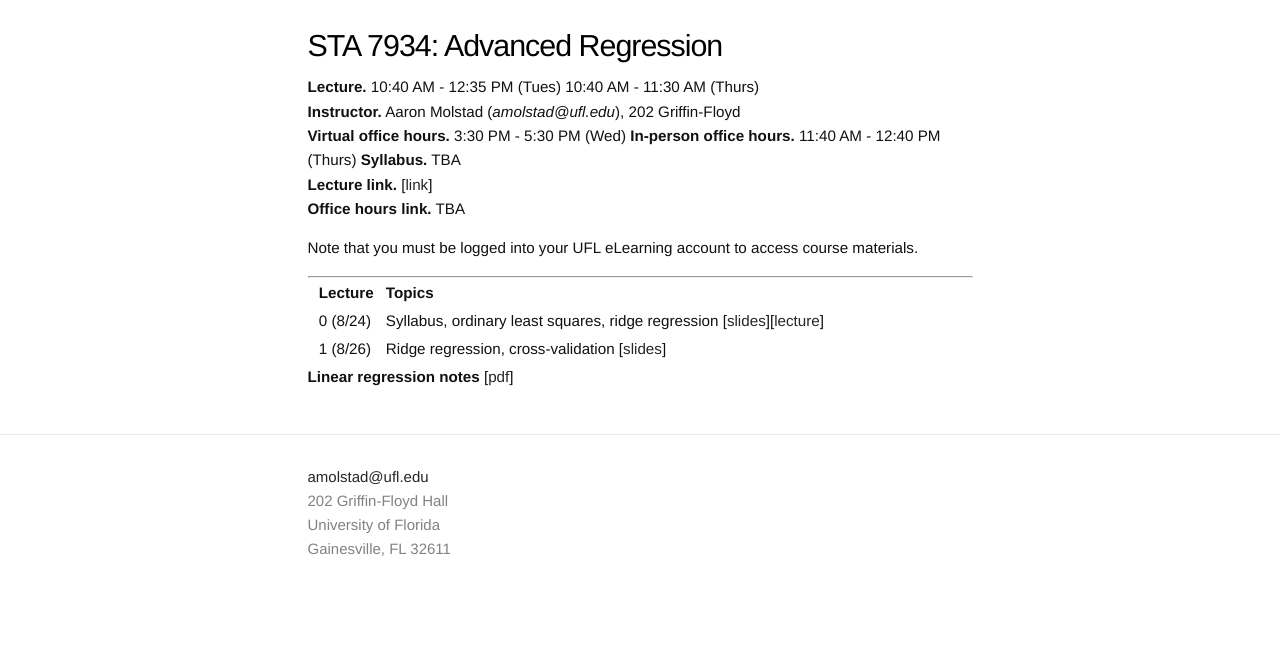
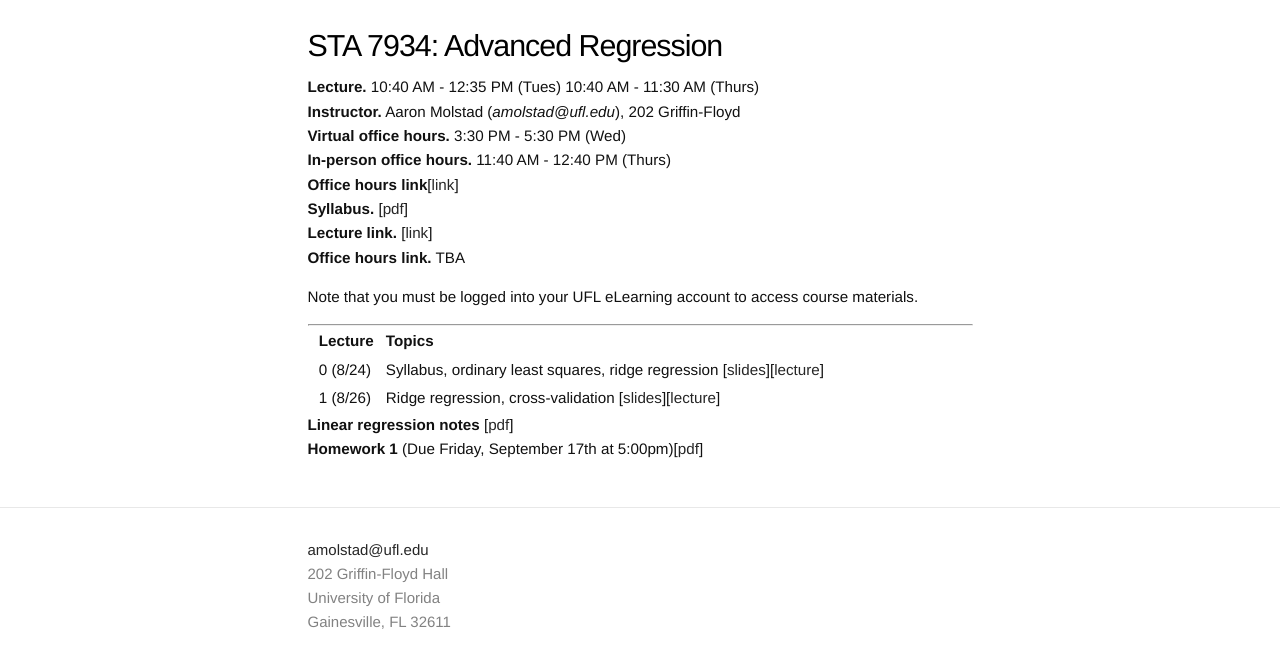
Before and after one commit to ajmolstad/ajmolstad.github.io, a Jekyll site: the page built from F21_STA7934.md, in a window 1280 px wide. Shown: the top 668 px of the page. Built offline with Jekyll 4.4.1, drawn with Linux system fonts in a browser that asks for light colours.

Commit message:
Update F21_STA7934.md

```diff
--- a/F21_STA7934.md
+++ b/F21_STA7934.md
@@ -8,7 +8,8 @@ permalink: /F21_STA7934/
 **Instructor.** Aaron Molstad (*amolstad@ufl.edu*), 202 Griffin-Floyd
 **Virtual office hours.** 3:30 PM - 5:30 PM (Wed)
 **In-person office hours.** 11:40 AM - 12:40 PM (Thurs)
-**Syllabus.** TBA
+**Office hours link**[[link]( https://ufl.zoom.us/j/93568061252)]
+**Syllabus.** [[pdf](https://ufl.instructure.com/files/61637611/download?download_frd=1)]
 **Lecture link.** [[link]( https://ufl.zoom.us/j/92757556228?pwd=ZkZwTTBEZlpTUkhhLzFCREpMUklYQT09)]
 **Office hours link.** TBA
 
@@ -18,6 +19,7 @@ Note that you must be logged into your UFL eLearning account to access course ma
 
 ||  **Lecture** ||  **Topics**  ||
 || 0 (8/24)  || Syllabus, ordinary least squares, ridge regression [[slides](https://ufl.instructure.com/files/61559302/download?download_frd=1)][[lecture](https://ufl.instructure.com/courses/437665/files?preview=61563345)] ||
-|| 1 (8/26)  || Ridge regression, cross-validation [[slides](https://ufl.instructure.com/files/61614224/download?download_frd=1)] ||
+|| 1 (8/26)  || Ridge regression, cross-validation [[slides](https://ufl.instructure.com/files/61614224/download?download_frd=1)][[lecture](https://ufl.instructure.com/files/61637293/download?download_frd=1)]||
 
-**Linear regression notes** [[pdf](https://ufl.instructure.com/files/61563332/download?download_frd=1)]
+**Linear regression notes** [[pdf](https://ufl.instructure.com/files/61637321/download?download_frd=1)]
+**Homework 1** (Due Friday, September 17th at 5:00pm)[[pdf](https://ufl.instructure.com/files/61637382/download?download_frd=1)]
```
